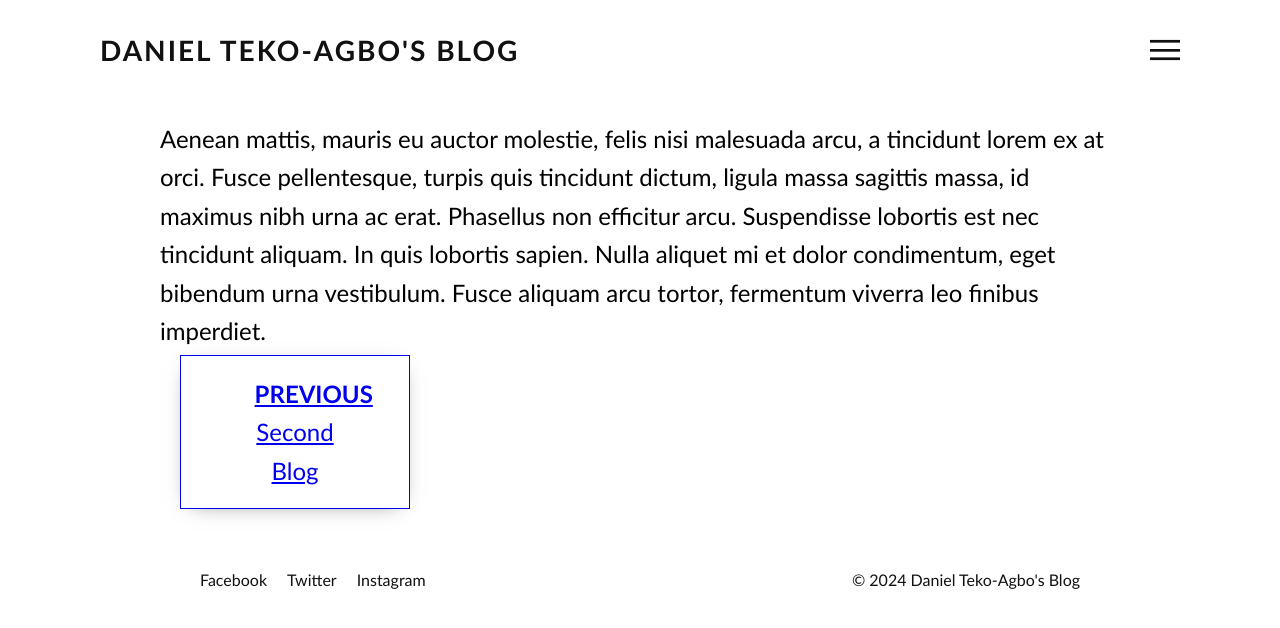
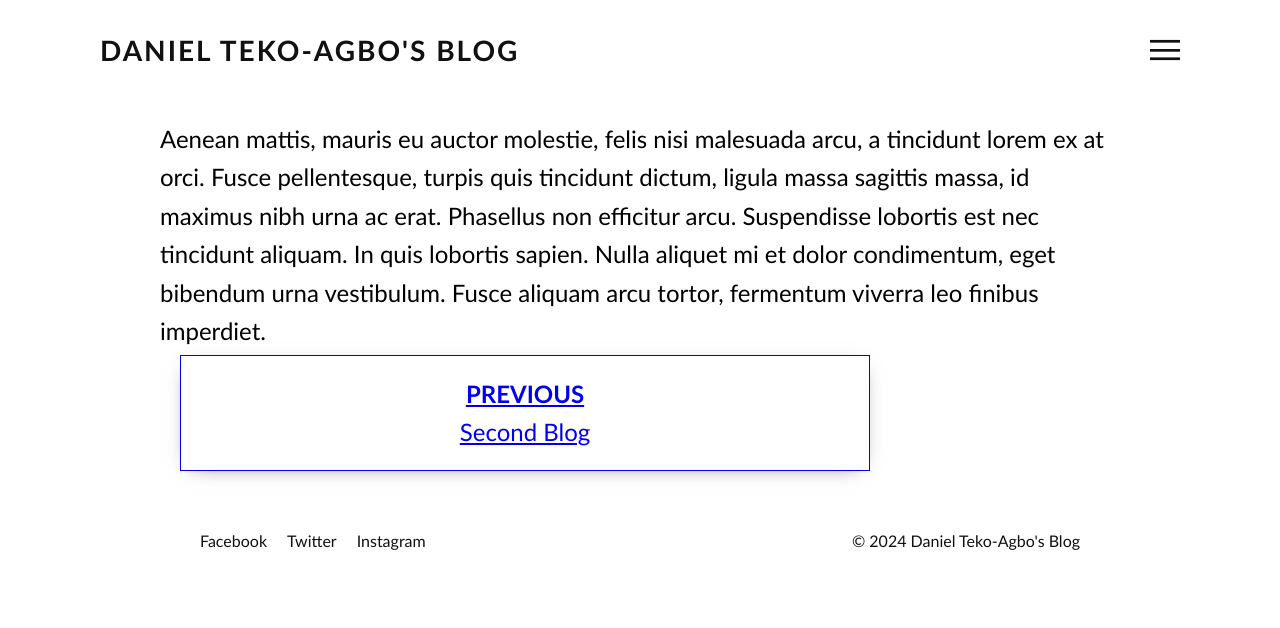
Before and after one commit to DanielTeko-Agbo/blog, a Jekyll site: the page built from _posts/2024-07-23-writing-to-graylog-from-nifi.md, in a window 1280 px wide. Shown: the top 628 px of the page. Built offline with Jekyll 4.4.1, drawn with Linux system fonts in a browser that asks for light colours.

Commit message:
Modified Content

```diff
--- a/assets/css/style.css
+++ b/assets/css/style.css
@@ -235,7 +235,7 @@ section header .toggle.active
 	padding: 2% 8%;
 	text-align: center;
 	box-shadow: 0 4px 21px -12px rgba(0, 0, 0, .66);
-    width: 25%;
+    width: 75%;
 }
 .page-item:hover {
   box-shadow: 0 34px 32px -33px rgba(0, 0, 0, .18);
```
